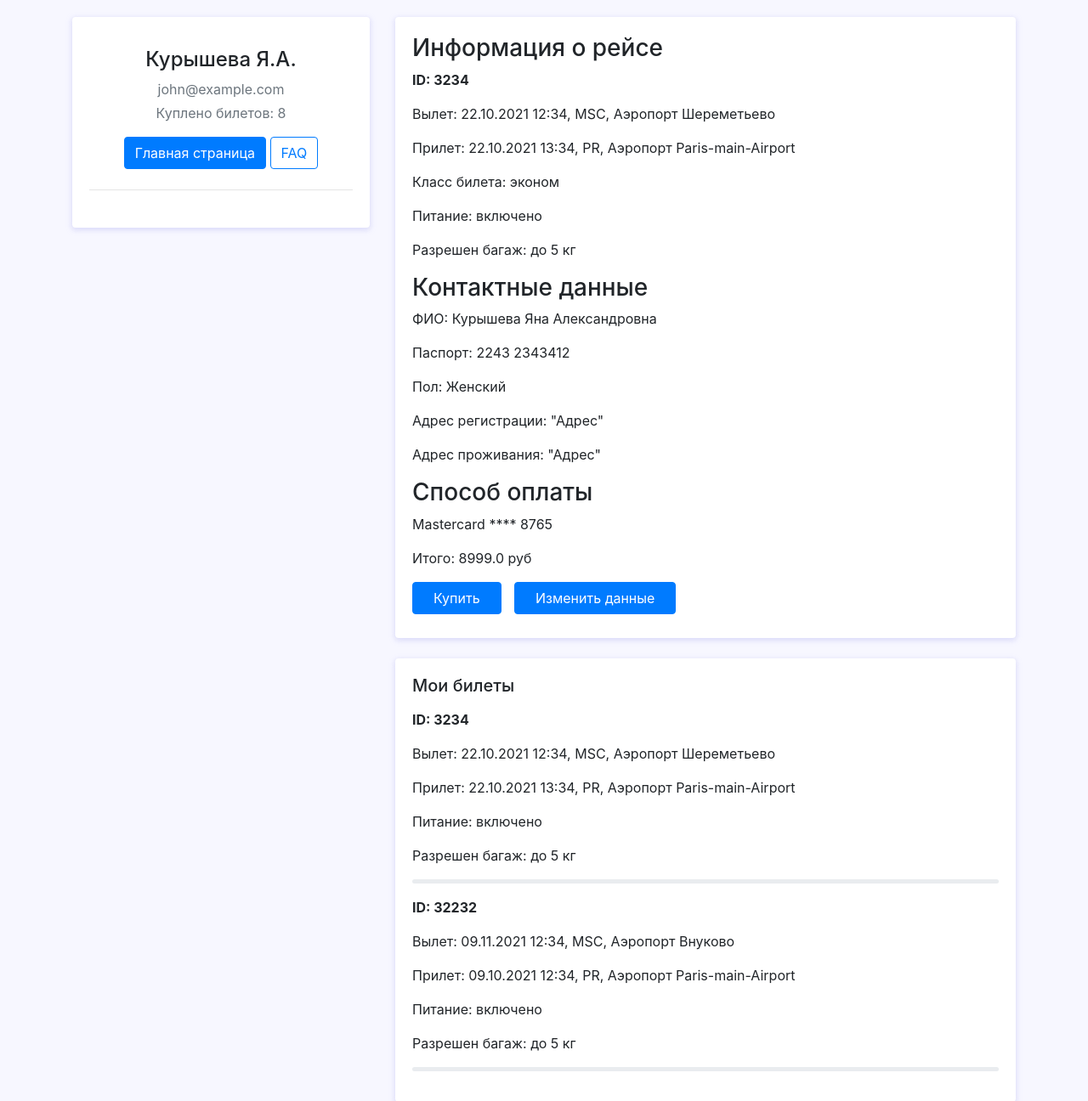
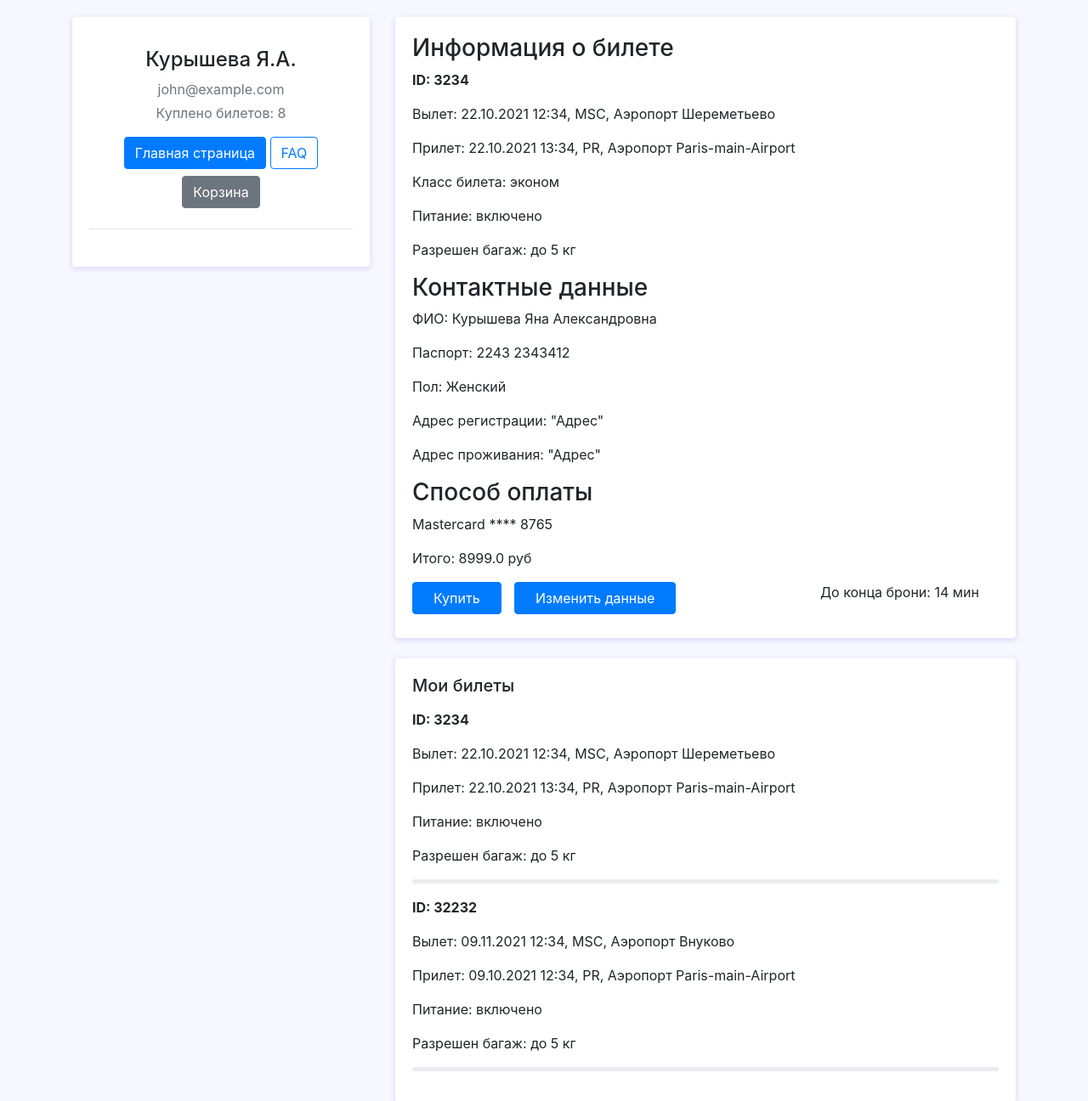
Before and after one commit to ukurysheva/globavia, a Flask app: page /user/purchases in a window 1280 px wide. Shown: the top 1296 px of the page at 85% size. Run offline with Flask 2, Linux system fonts and the light colour scheme; some libraries are stand-ins or nearby versions.

Commit message:
Basket button, baket time left

```diff
--- a/templates/buy_ticket.html
+++ b/templates/buy_ticket.html
@@ -28,6 +28,11 @@
 									<a href="/"><button class="btn btn-outline-primary">FAQ</button></a>
 								</div>
 							</div>
+							<div class="d-flex flex-column align-items-center text-center">
+								<div class="mt-2">
+						  		<a href="/basket"><button class="btn btn-secondary">Корзина</button></a>
+								</div>
+							</div>
 							<hr class="my-4">
 						</div>
 					</div>
@@ -38,7 +43,7 @@
 							<article class="ticket">
 								<div class="ticket__body">
 									<section class="ticket__section">
-										<h3>Информация о рейсе</h3>
+										<h3>Информация о билете</h3>
 										<p><b>ID: 3234</b></p>
 										<p>Вылет: 22.10.2021 12:34, MSC, Аэропорт Шереметьево </p>
 										<p>Прилет: 22.10.2021 13:34, PR, Аэропорт Paris-main-Airport </p>
@@ -66,8 +71,11 @@
 										<div class="col-sm-2 mb-2 text-secondary">
 											<input type="button" class="btn btn-primary px-4" value="Купить">
 										</div>
-										<div class="col-sm-10  mb-2">
+										<div class="col-sm-6 mb-2">
 											<input type="button" class="btn btn-primary px-4" value="Изменить данные">
+										</div>
+                    <div class="col-sm-4 mb-2">
+											До конца брони: 14 мин
 										</div>
 									</div>
 								</footer>
```
Also changed, not shown: templates/profile_edit_data_and_skills-Bootdey.com.html (+6 -1 lines).
